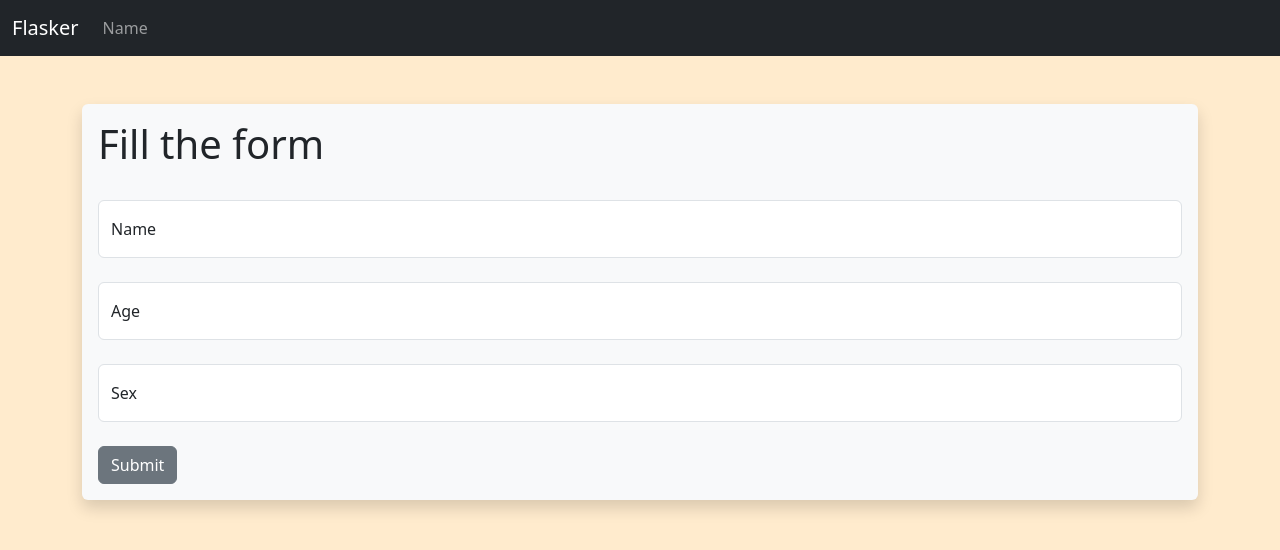
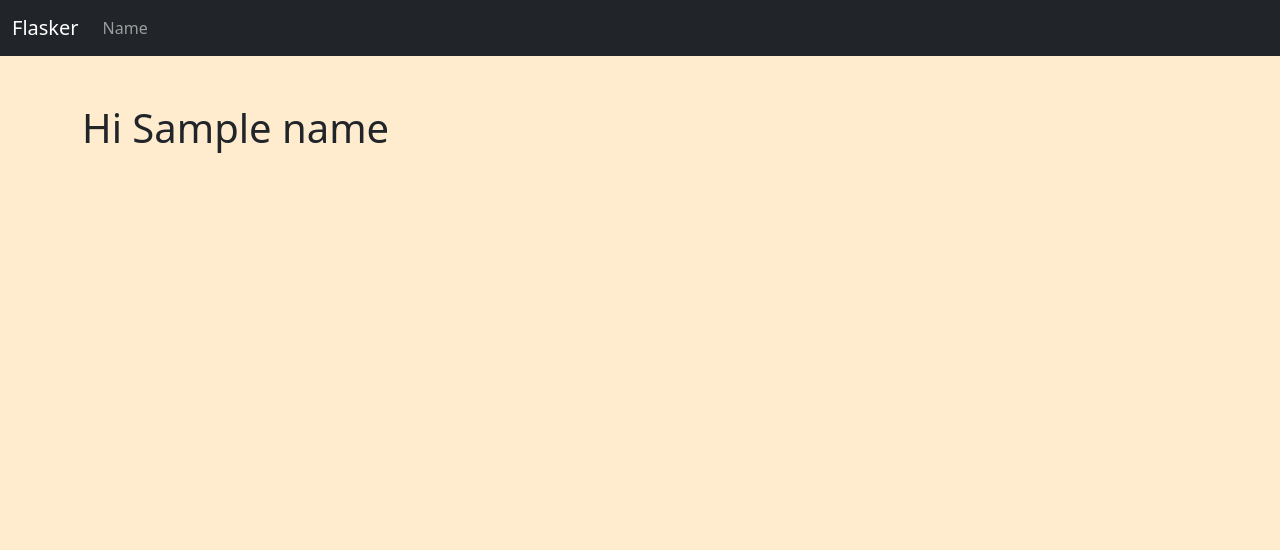
Before and after one commit to Alejoho/Time-Welsch, a Flask app: template app/templates/index.html in a window 1280 px wide. Shown: the top 550 px of the page. Run offline with Flask 3, Linux system fonts and the light colour scheme; the template is opened without the code that fills it: values that come from a table or form of the project are taken from there, most other values are stand-ins (such as "Sample title", 1, 10 or a date in 2020); some libraries are stand-ins or nearby versions.

Commit message:
Working with the validation feedbacks of the form

```diff
--- a/app/forms/login_form.py
+++ b/app/forms/login_form.py
@@ -7,6 +7,6 @@ class LoginForm(FlaskForm):
     name = StringField(
         "Name", validators=[Length(5, 10, "Need to be between 5 and 10")]
     )
-    age = IntegerField("Age")
-    sex = StringField("Sex")
+    age = IntegerField("Age", validators=[DataRequired("Need to enter this")])
+    # sex = StringField("Sex")
     submit = SubmitField("Submit")
--- a/app/static/css/style.css
+++ b/app/static/css/style.css
@@ -1,3 +1,7 @@
 body {
     background-color: blanchedalmond;
 }
+
+.invalid-feedback {
+    display: block;
+}
--- a/app/templates/index.html
+++ b/app/templates/index.html
@@ -10,13 +10,26 @@
 
 <div class="form-floating mb-4">
 
-    {{ field(class="form-control", id=field.id, placeholder=field.name | capitalize()) }}
+    {{ field(class="form-control", class_="is-invalid" if field.errors else "", id=field.id, placeholder=field.name |
+    capitalize()) }}
     {{ field.label(for=field.id) }}
+    {% for error in field.errors %}
+    <div class="invalid-feedback">{{ error }}</div>
+    {% endfor %}
 </div>
 
 {% endmacro %}
 
 <br><br>
+
+{% if name %}
+
+<h1>Hi {{ name }}</h1>
+
+{% else %}
+
+
+
 
 <div class="shadow p-3 mb-3 bg-body-tertiary rounded">
     <h1>Fill the form</h1>
@@ -31,15 +44,20 @@
             color: #dc3545;
         }
     </style> -->
-    <form method="post">
+    <form method="post" novalidate>
         {{ form.hidden_tag() }}
         {{ input(form.name) }}
         {{ input(form.age) }}
+        {#
         {{ input(form.sex) }}
-
-        {{ form.submit(class="btn btn-secondary") }}
+        #}
+        <div class="form-group">
+            {{ form.submit(class="btn btn-secondary") }}
+        </div>
     </form>
 
 </div>
 
+{% endif %}
+
 {% endblock %}
```
Also changed, not shown: app/routes/index.py (+9 -1 lines).
